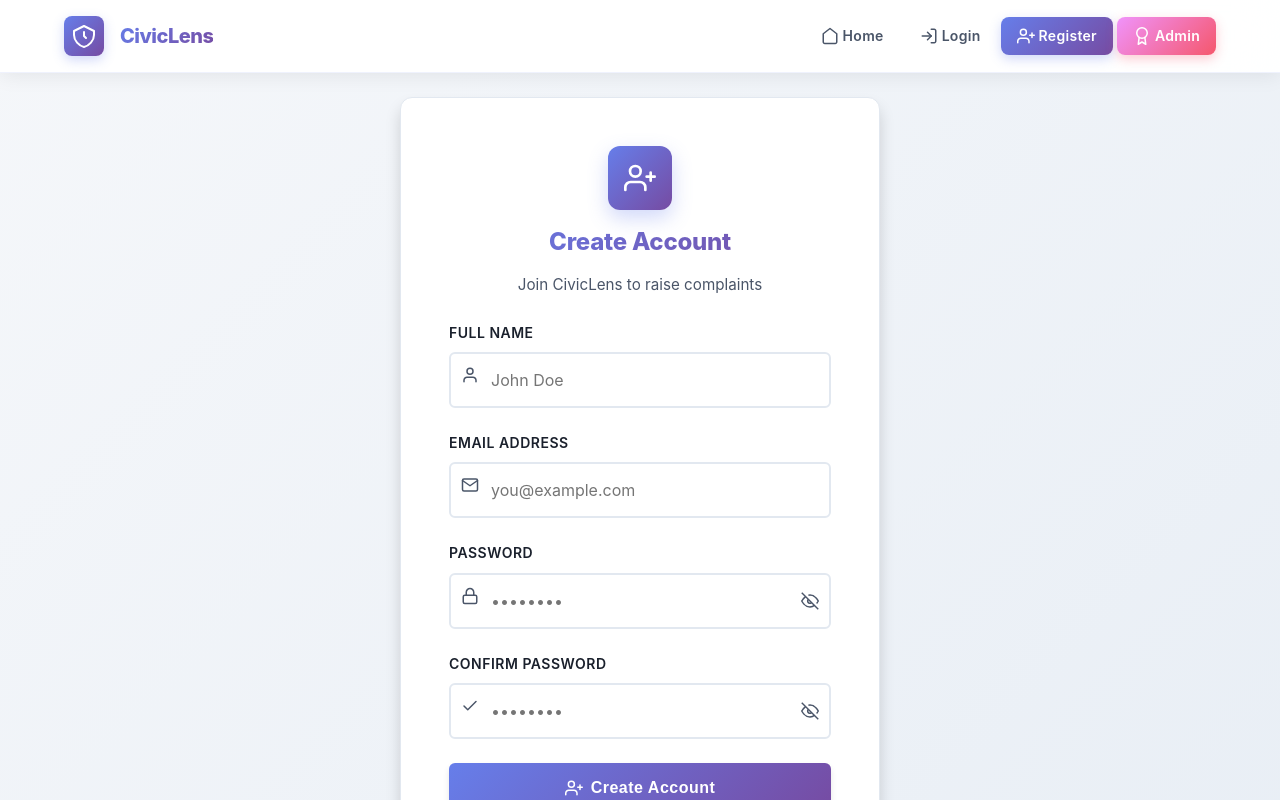
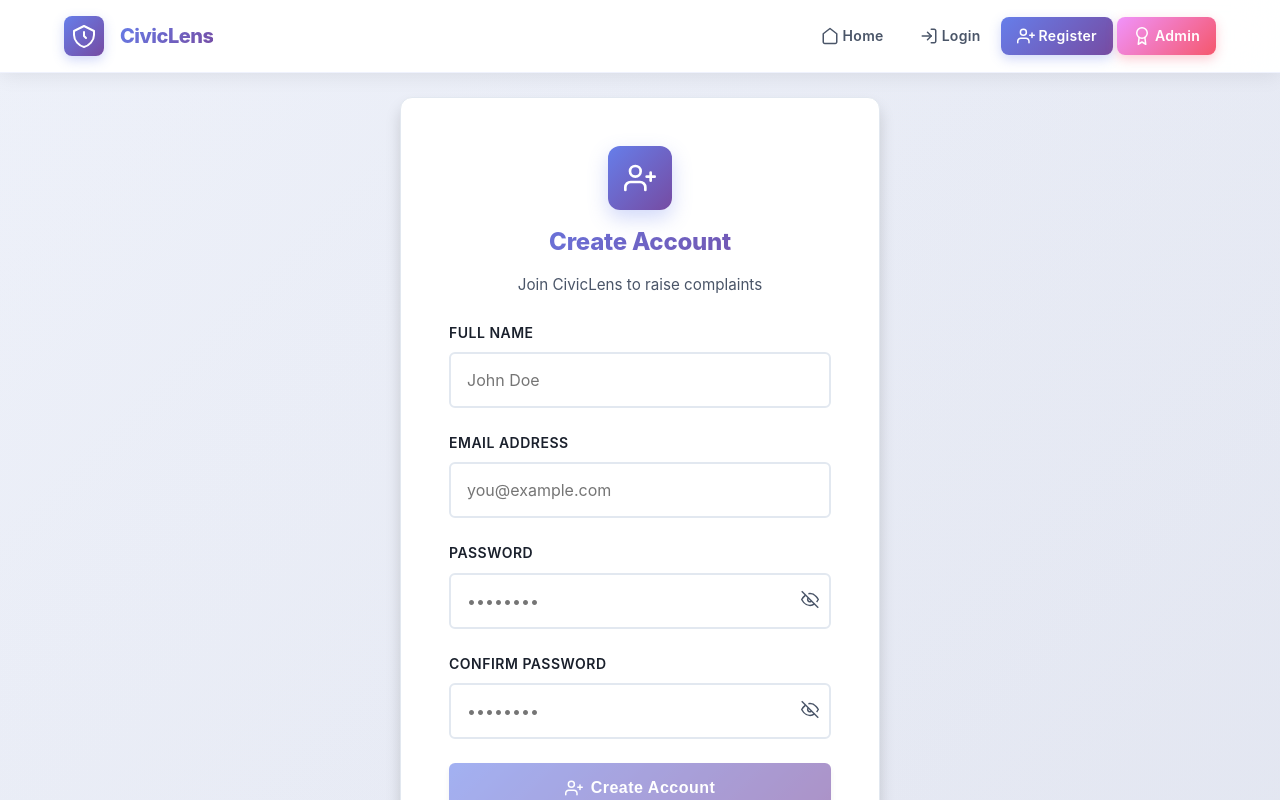
Before and after one commit to Shaurya-thinker/CivicLens, a React app in the folder frontend/: page /register in a window 1280 px wide. Shown: the top 800 px of the page. Built offline with nearby package versions, Linux system fonts and the light colour scheme; the HTML template or start-up script is replaced by a standard one.

Commit message:
Add CitizenRegister premium enhancements

```diff
--- a/frontend/src/pages/CitizenRegister.jsx
+++ b/frontend/src/pages/CitizenRegister.jsx
@@ -1,4 +1,4 @@
-import { useState } from "react";
+import { useState, useEffect, useRef } from "react";
 import { useNavigate, Link } from "react-router-dom";
 import API from "../services/api";
 
@@ -15,6 +15,43 @@ function CitizenRegister() {
   const [showPassword, setShowPassword] = useState(false);
   const [showConfirmPassword, setShowConfirmPassword] = useState(false);
   const [success, setSuccess] = useState(false);
+  const [validFields, setValidFields] = useState({});
+  const firstInvalidRef = useRef(null);
+
+  const passwordRequirements = [
+    { test: (p) => p.length >= 6, label: 'At least 6 characters' },
+    { test: (p) => /[A-Z]/.test(p), label: 'One uppercase letter' },
+    { test: (p) => /[a-z]/.test(p), label: 'One lowercase letter' },
+    { test: (p) => /[0-9]/.test(p), label: 'One number' }
+  ];
+
+  const getPasswordStrength = (password) => {
+    const passed = passwordRequirements.filter(req => req.test(password)).length;
+    return (passed / passwordRequirements.length) * 100;
+  };
+
+  const getStrengthColor = (strength) => {
+    if (strength < 25) return 'var(--error)';
+    if (strength < 50) return 'var(--warning)';
+    if (strength < 75) return 'var(--status-progress)';
+    return 'var(--success)';
+  };
+
+  const getStrengthLabel = (strength) => {
+    if (strength < 25) return 'Weak';
+    if (strength < 50) return 'Fair';
+    if (strength < 75) return 'Good';
+    return 'Strong';
+  };
+
+  useEffect(() => {
+    setValidFields({
+      name: form.name.trim().length >= 2,
+      email: /^[^\s@]+@[^\s@]+\.[^\s@]+$/.test(form.email),
+      password: getPasswordStrength(form.password) === 100,
+      confirmPassword: form.password && form.password === form.confirmPassword
+    });
+  }, [form]);
 
   const handleChange = (e) => {
     setForm({ ...form, [e.target.name]: e.target.value });
@@ -26,11 +63,14 @@ function CitizenRegister() {
     setError("");
 
     if (form.password !== form.confirmPassword) {
-      return setError("Passwords do not match");
+      setError("Passwords do not match");
+      return;
     }
 
-    if (form.password.length < 6) {
-      return setError("Password must be at least 6 characters");
+    if (getPasswordStrength(form.password) < 100) {
+      setError("Please meet all password requirements");
+      firstInvalidRef.current?.focus();
+      return;
     }
 
     setLoading(true);
@@ -51,8 +91,14 @@ function CitizenRegister() {
     }
   };
 
+  const isFormValid = Object.values(validFields).every(Boolean);
+  const passwordStrength = getPasswordStrength(form.password);
+
   return (
-    <div className="auth-container">
+    <div className="auth-container" style={{
+      background: 'linear-gradient(135deg, rgba(102, 126, 234, 0.05) 0%, rgba(118, 75, 162, 0.05) 100%)',
+      animation: 'fadeIn 0.5s ease-out'
+    }}>
       <div className="auth-card">
         <div style={{ textAlign: 'center', marginBottom: '1.5rem' }}>
           <div style={{
@@ -64,7 +110,8 @@ function CitizenRegister() {
             display: 'flex',
             alignItems: 'center',
             justifyContent: 'center',
-            boxShadow: '0 8px 20px rgba(102, 126, 234, 0.3)'
+            boxShadow: '0 8px 20px rgba(102, 126, 234, 0.3)',
+            animation: success ? 'pulseGlow 0.6s ease-out' : 'none'
           }}>
             <svg width="32" height="32" viewBox="0 0 24 24" fill="none" style={{ color: 'white' }}>
               <path d="M16 21V19C16 17.9391 15.5786 16.9217 14.8284 16.1716C14.0783 15.4214 13.0609 15 12 15H5C3.93913 15 2.92172 15.4214 2.17157 16.1716C1.42143 16.9217 1 17.9391 1 19V21" stroke="currentColor" strokeWidth="2" strokeLinecap="round" strokeLinejoin="round"/>
@@ -80,7 +127,7 @@ function CitizenRegister() {
         </div>
 
         {error && (
-          <div className="error-message">
+          <div className="error-message" style={{ animation: 'slideDown 0.3s ease-out' }}>
             <svg width="16" height="16" viewBox="0 0 24 24" fill="none" style={{ display: 'inline', marginRight: '0.5rem', verticalAlign: 'middle' }}>
               <circle cx="12" cy="12" r="10" stroke="currentColor" strokeWidth="2"/>
               <path d="M12 8V12" stroke="currentColor" strokeWidth="2" strokeLinecap="round"/>
@@ -91,23 +138,19 @@ function CitizenRegister() {
         )}
 
         {success && (
-          <div className="success-message">
+          <div className="success-message" style={{ animation: 'slideDown 0.3s ease-out' }}>
             <svg width="16" height="16" viewBox="0 0 24 24" fill="none" style={{ display: 'inline', marginRight: '0.5rem', verticalAlign: 'middle' }}>
               <path d="M20 6L9 17L4 12" stroke="currentColor" strokeWidth="2" strokeLinecap="round" strokeLinejoin="round"/>
             </svg>
-            Registration successful! Redirecting to login...
+            Registration successful! Redirecting...
           </div>
         )}
 
         <form onSubmit={handleSubmit}>
           <div className="form-group">
             <label htmlFor="name">Full Name</label>
-            <div style={{ position: 'relative' }}>
-              <svg width="18" height="18" viewBox="0 0 24 24" fill="none" style={{ position: 'absolute', left: '12px', top: '14px', color: 'var(--neutral-medium)' }}>
-                <path d="M20 21V19C20 17.9391 19.5786 16.9217 18.8284 16.1716C18.0783 15.4214 17.0609 15 16 15H8C6.93913 15 5.92172 15.4214 5.17157 16.1716C4.42143 16.9217 4 17.9391 4 19V21" stroke="currentColor" strokeWidth="2" strokeLinecap="round" strokeLinejoin="round"/>
-                <circle cx="12" cy="7" r="4" stroke="currentColor" strokeWidth="2" strokeLinecap="round" strokeLinejoin="round"/>
-              </svg>
             <input
+              ref={!validFields.name && form.name ? firstInvalidRef : null}
               id="name"
               name="name"
               type="text"
@@ -115,20 +158,19 @@ function CitizenRegister() {
               onChange={handleChange}
               value={form.name}
               required
-                style={{ paddingLeft: '40px' }}
+              autoComplete="name"
+              style={{
+                borderColor: validFields.name ? 'var(--success)' : undefined,
+                transition: 'all 0.3s ease'
+              }}
               disabled={loading}
             />
-            </div>
           </div>
 
           <div className="form-group">
             <label htmlFor="email">Email Address</label>
-            <div style={{ position: 'relative' }}>
-              <svg width="18" height="18" viewBox="0 0 24 24" fill="none" style={{ position: 'absolute', left: '12px', top: '14px', color: 'var(--neutral-medium)' }}>
-                <path d="M4 4H20C21.1 4 22 4.9 22 6V18C22 19.1 21.1 20 20 20H4C2.9 20 2 19.1 2 18V6C2 4.9 2.9 4 4 4Z" stroke="currentColor" strokeWidth="2" strokeLinecap="round" strokeLinejoin="round"/>
-                <path d="M22 6L12 13L2 6" stroke="currentColor" strokeWidth="2" strokeLinecap="round" strokeLinejoin="round"/>
-              </svg>
             <input
+              ref={!validFields.email && form.email ? firstInvalidRef : null}
               id="email"
               name="email"
               type="email"
@@ -136,20 +178,20 @@ function CitizenRegister() {
               onChange={handleChange}
               value={form.email}
               required
-                style={{ paddingLeft: '40px' }}
+              autoComplete="email"
+              style={{
+                borderColor: validFields.email ? 'var(--success)' : undefined,
+                transition: 'all 0.3s ease'
+              }}
               disabled={loading}
             />
-            </div>
           </div>
 
           <div className="form-group">
             <label htmlFor="password">Password</label>
             <div style={{ position: 'relative' }}>
-              <svg width="18" height="18" viewBox="0 0 24 24" fill="none" style={{ position: 'absolute', left: '12px', top: '14px', color: 'var(--neutral-medium)' }}>
-                <rect x="3" y="11" width="18" height="11" rx="2" ry="2" stroke="currentColor" strokeWidth="2" strokeLinecap="round" strokeLinejoin="round"/>
-                <path d="M7 11V7C7 5.67392 7.52678 4.40215 8.46447 3.46447C9.40215 2.52678 10.6739 2 12 2C13.3261 2 14.5979 2.52678 15.5355 3.46447C16.4732 4.40215 17 5.67392 17 7V11" stroke="currentColor" strokeWidth="2" strokeLinecap="round" strokeLinejoin="round"/>
-              </svg>
               <input
+                ref={!validFields.password && form.password ? firstInvalidRef : null}
                 id="password"
                 name="password"
                 type={showPassword ? 'text' : 'password'}
@@ -157,7 +199,12 @@ function CitizenRegister() {
                 onChange={handleChange}
                 value={form.password}
                 required
-                style={{ paddingLeft: '40px', paddingRight: '40px' }}
+                autoComplete="new-password"
+                style={{
+                  paddingRight: '40px',
+                  borderColor: validFields.password ? 'var(--success)' : undefined,
+                  transition: 'all 0.3s ease'
+                }}
                 disabled={loading}
               />
               <button
@@ -172,33 +219,73 @@ function CitizenRegister() {
                   border: 'none',
                   cursor: 'pointer',
                   padding: 0,
-                  display: 'flex',
-                  alignItems: 'center',
                   color: 'var(--neutral-medium)'
                 }}
                 tabIndex="-1"
               >
+                <svg width="18" height="18" viewBox="0 0 24 24" fill="none">
                   {showPassword ? (
-                  <svg width="18" height="18" viewBox="0 0 24 24" fill="none">
-                    <path d="M1 12S5 4 12 4S23 12 23 12S19 20 12 20S1 12 1 12Z" stroke="currentColor" strokeWidth="2"/>
-                    <circle cx="12" cy="12" r="3" stroke="currentColor" strokeWidth="2"/>
+                    <><path d="M1 12S5 4 12 4S23 12 23 12S19 20 12 20S1 12 1 12Z" stroke="currentColor" strokeWidth="2"/><circle cx="12" cy="12" r="3" stroke="currentColor" strokeWidth="2"/></>
+                  ) : (
+                    <><path d="M17.94 17.94C16.2306 19.243 14.1491 19.9649 12 20C5 20 1 12 1 12C2.24389 9.68192 3.96914 7.65663 6.06 6.06M9.9 4.24C10.5883 4.0789 11.2931 3.99836 12 4C19 4 23 12 23 12C22.393 13.1356 21.6691 14.2048 20.84 15.19M14.12 14.12C13.8454 14.4147 13.5141 14.6512 13.1462 14.8151C12.7782 14.9791 12.3809 15.0673 11.9781 15.0744C11.5753 15.0815 11.1752 15.0074 10.8016 14.8565C10.4281 14.7056 10.0887 14.4811 9.80385 14.1962C9.51897 13.9113 9.29439 13.5719 9.14351 13.1984C8.99262 12.8248 8.91853 12.4247 8.92563 12.0219C8.93274 11.6191 9.02091 11.2218 9.18488 10.8538C9.34884 10.4858 9.58525 10.1546 9.88 9.88" stroke="currentColor" strokeWidth="2"/><path d="M1 1L23 23" stroke="currentColor" strokeWidth="2"/></>
+                  )}
                 </svg>
-                ) : (
-                  <svg width="18" height="18" viewBox="0 0 24 24" fill="none">
-                    <path d="M17.94 17.94C16.2306 19.243 14.1491 19.9649 12 20C5 20 1 12 1 12C2.24389 9.68192 3.96914 7.65663 6.06 6.06M9.9 4.24C10.5883 4.0789 11.2931 3.99836 12 4C19 4 23 12 23 12C22.393 13.1356 21.6691 14.2048 20.84 15.19M14.12 14.12C13.8454 14.4147 13.5141 14.6512 13.1462 14.8151C12.7782 14.9791 12.3809 15.0673 11.9781 15.0744C11.5753 15.0815 11.1752 15.0074 10.8016 14.8565C10.4281 14.7056 10.0887 14.4811 9.80385 14.1962C9.51897 13.9113 9.29439 13.5719 9.14351 13.1984C8.99262 12.8248 8.91853 12.4247 8.92563 12.0219C8.93274 11.6191 9.02091 11.2218 9.18488 10.8538C9.34884 10.4858 9.58525 10.1546 9.88 9.88" stroke="currentColor" strokeWidth="2"/>
-                    <path d="M1 1L23 23" stroke="currentColor" strokeWidth="2"/>
-                  </svg>
-                )}
               </button>
             </div>
+
+            {form.password && (
+              <div style={{ marginTop: '0.75rem' }}>
+                <div style={{ display: 'flex', justifyContent: 'space-between', marginBottom: '0.25rem' }}>
+                  <span style={{ fontSize: 'var(--font-size-xs)', fontWeight: 600, color: getStrengthColor(passwordStrength) }}>
+                    {getStrengthLabel(passwordStrength)}
+                  </span>
+                  <span style={{ fontSize: 'var(--font-size-xs)', color: 'var(--neutral-medium)' }}>
+                    {Math.round(passwordStrength)}%
+                  </span>
+                </div>
+                <div style={{
+                  height: '4px',
+                  background: 'var(--neutral-lighter)',
+                  borderRadius: '2px',
+                  overflow: 'hidden'
+                }}>
+                  <div style={{
+                    height: '100%',
+                    width: `${passwordStrength}%`,
+                    background: getStrengthColor(passwordStrength),
+                    transition: 'all 0.3s ease',
+                    borderRadius: '2px'
+                  }} />
+                </div>
+
+                <div style={{ marginTop: '0.75rem', display: 'flex', flexDirection: 'column', gap: '0.25rem' }}>
+                  {passwordRequirements.map((req, i) => (
+                    <div key={i} style={{
+                      display: 'flex',
+                      alignItems: 'center',
+                      gap: '0.5rem',
+                      fontSize: 'var(--font-size-xs)',
+                      color: req.test(form.password) ? 'var(--success)' : 'var(--neutral-medium)',
+                      transition: 'color 0.2s ease'
+                    }}>
+                      <svg width="14" height="14" viewBox="0 0 24 24" fill="none">
+                        {req.test(form.password) ? (
+                          <path d="M20 6L9 17L4 12" stroke="currentColor" strokeWidth="2" strokeLinecap="round" strokeLinejoin="round"/>
+                        ) : (
+                          <circle cx="12" cy="12" r="10" stroke="currentColor" strokeWidth="2"/>
+                        )}
+                      </svg>
+                      {req.label}
+                    </div>
+                  ))}
+                </div>
+              </div>
+            )}
           </div>
 
           <div className="form-group">
             <label htmlFor="confirmPassword">Confirm Password</label>
             <div style={{ position: 'relative' }}>
-              <svg width="18" height="18" viewBox="0 0 24 24" fill="none" style={{ position: 'absolute', left: '12px', top: '14px', color: 'var(--neutral-medium)' }}>
-                <path d="M20 6L9 17L4 12" stroke="currentColor" strokeWidth="2" strokeLinecap="round" strokeLinejoin="round"/>
-              </svg>
               <input
                 id="confirmPassword"
                 name="confirmPassword"
@@ -207,7 +294,12 @@ function CitizenRegister() {
                 onChange={handleChange}
                 value={form.confirmPassword}
                 required
-                style={{ paddingLeft: '40px', paddingRight: '40px' }}
+                autoComplete="new-password"
+                style={{
+                  paddingRight: '40px',
+                  borderColor: validFields.confirmPassword ? 'var(--success)' : undefined,
+                  transition: 'all 0.3s ease'
+                }}
                 disabled={loading}
               />
               <button
@@ -222,23 +314,17 @@ function CitizenRegister() {
                   border: 'none',
                   cursor: 'pointer',
                   padding: 0,
-                  display: 'flex',
-                  alignItems: 'center',
                   color: 'var(--neutral-medium)'
                 }}
                 tabIndex="-1"
               >
+                <svg width="18" height="18" viewBox="0 0 24 24" fill="none">
                   {showConfirmPassword ? (
-                  <svg width="18" height="18" viewBox="0 0 24 24" fill="none">
-                    <path d="M1 12S5 4 12 4S23 12 23 12S19 20 12 20S1 12 1 12Z" stroke="currentColor" strokeWidth="2"/>
-                    <circle cx="12" cy="12" r="3" stroke="currentColor" strokeWidth="2"/>
+                    <><path d="M1 12S5 4 12 4S23 12 23 12S19 20 12 20S1 12 1 12Z" stroke="currentColor" strokeWidth="2"/><circle cx="12" cy="12" r="3" stroke="currentColor" strokeWidth="2"/></>
+                  ) : (
+                    <><path d="M17.94 17.94C16.2306 19.243 14.1491 19.9649 12 20C5 20 1 12 1 12C2.24389 9.68192 3.96914 7.65663 6.06 6.06M9.9 4.24C10.5883 4.0789 11.2931 3.99836 12 4C19 4 23 12 23 12C22.393 13.1356 21.6691 14.2048 20.84 15.19M14.12 14.12C13.8454 14.4147 13.5141 14.6512 13.1462 14.8151C12.7782 14.9791 12.3809 15.0673 11.9781 15.0744C11.5753 15.0815 11.1752 15.0074 10.8016 14.8565C10.4281 14.7056 10.0887 14.4811 9.80385 14.1962C9.51897 13.9113 9.29439 13.5719 9.14351 13.1984C8.99262 12.8248 8.91853 12.4247 8.92563 12.0219C8.93274 11.6191 9.02091 11.2218 9.18488 10.8538C9.34884 10.4858 9.58525 10.1546 9.88 9.88" stroke="currentColor" strokeWidth="2"/><path d="M1 1L23 23" stroke="currentColor" strokeWidth="2"/></>
+                  )}
                 </svg>
-                ) : (
-                  <svg width="18" height="18" viewBox="0 0 24 24" fill="none">
-                    <path d="M17.94 17.94C16.2306 19.243 14.1491 19.9649 12 20C5 20 1 12 1 12C2.24389 9.68192 3.96914 7.65663 6.06 6.06M9.9 4.24C10.5883 4.0789 11.2931 3.99836 12 4C19 4 23 12 23 12C22.393 13.1356 21.6691 14.2048 20.84 15.19M14.12 14.12C13.8454 14.4147 13.5141 14.6512 13.1462 14.8151C12.7782 14.9791 12.3809 15.0673 11.9781 15.0744C11.5753 15.0815 11.1752 15.0074 10.8016 14.8565C10.4281 14.7056 10.0887 14.4811 9.80385 14.1962C9.51897 13.9113 9.29439 13.5719 9.14351 13.1984C8.99262 12.8248 8.91853 12.4247 8.92563 12.0219C8.93274 11.6191 9.02091 11.2218 9.18488 10.8538C9.34884 10.4858 9.58525 10.1546 9.88 9.88" stroke="currentColor" strokeWidth="2"/>
-                    <path d="M1 1L23 23" stroke="currentColor" strokeWidth="2"/>
-                  </svg>
-                )}
               </button>
             </div>
           </div>
@@ -246,7 +332,7 @@ function CitizenRegister() {
           <button
             type="submit"
             className="btn-primary"
-            disabled={loading || success}
+            disabled={loading || !isFormValid || success}
             style={{ display: 'flex', alignItems: 'center', justifyContent: 'center', gap: '0.5rem' }}
           >
             {loading ? (
```
Lines whose indentation alone changed are shown as unchanged.
